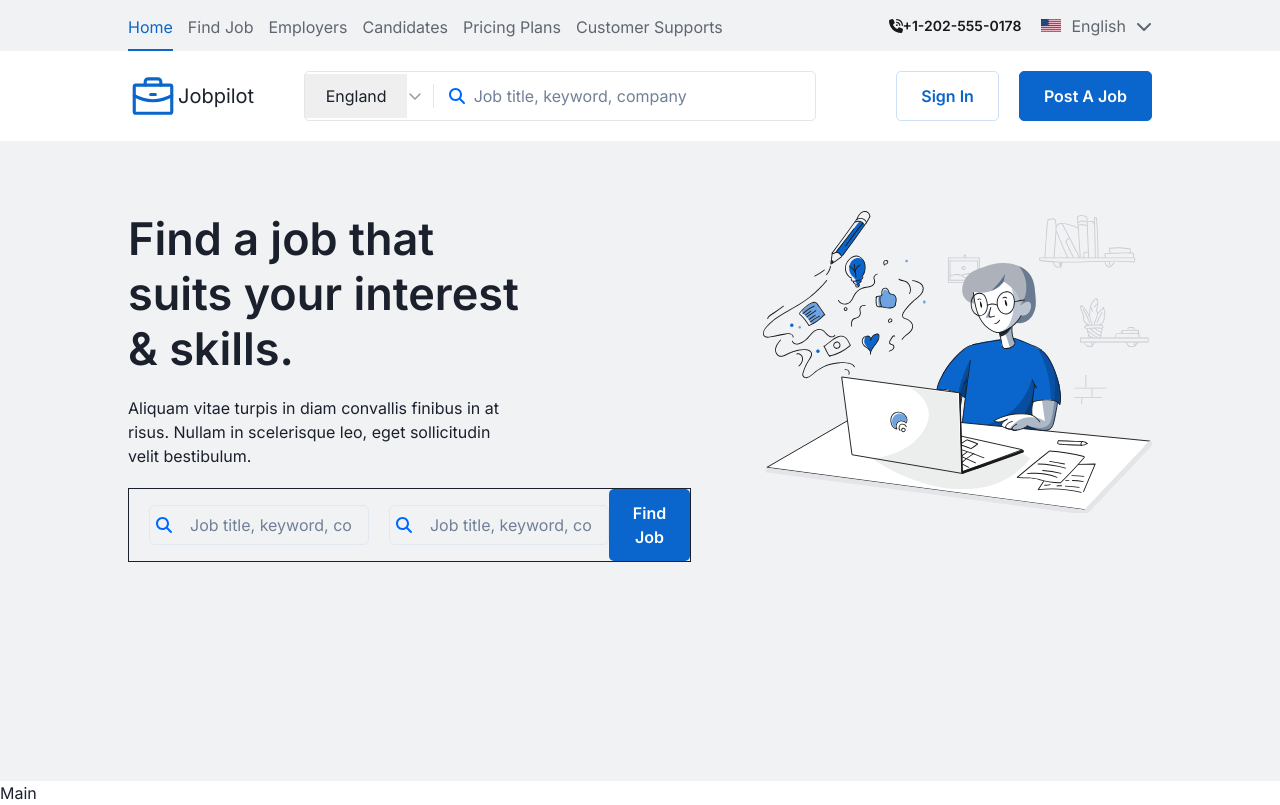
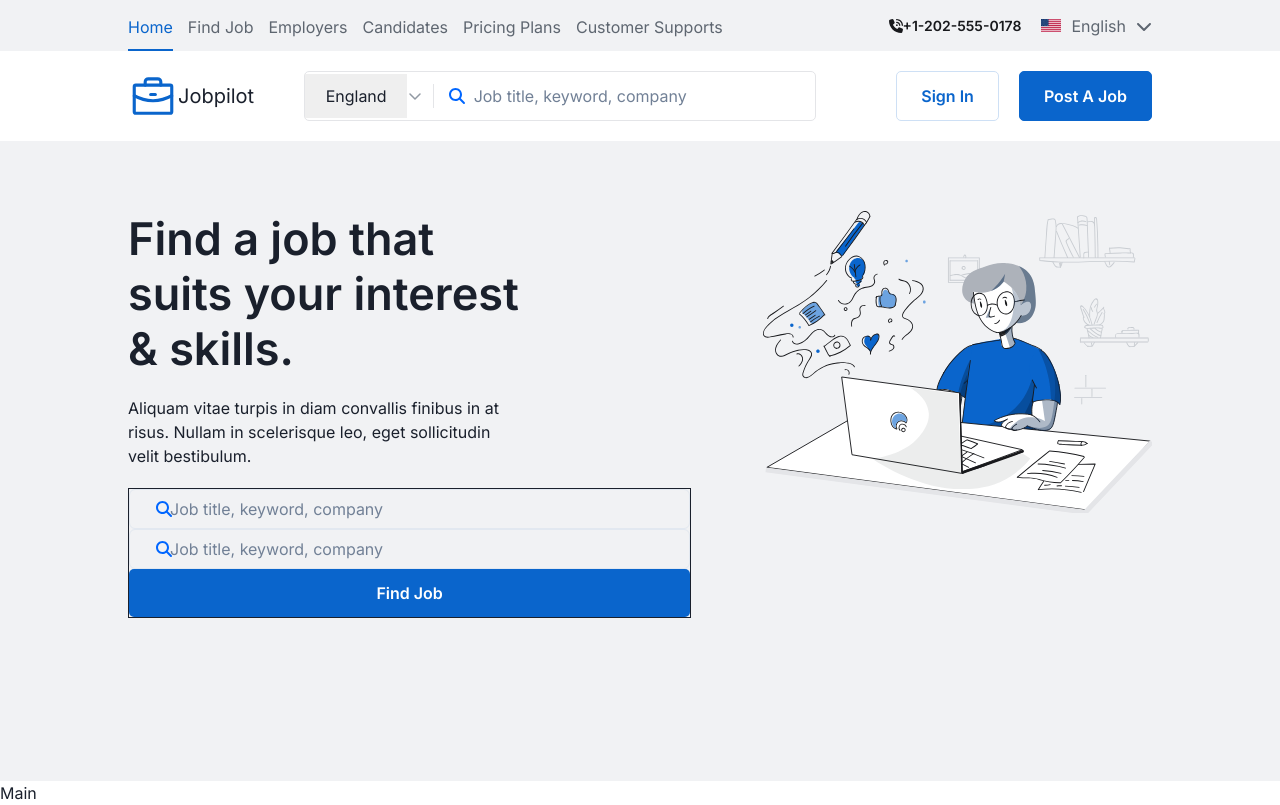
Before and after one commit to Fazliddin2208/job-listing, a Next.js app: page / in a window 1280 px wide. Built offline with nearby package versions, Linux system fonts and the light colour scheme; no server answers.

Commit message:
job filter

```diff
--- a/Components/Hero/HeroComponent.jsx
+++ b/Components/Hero/HeroComponent.jsx
@@ -2,7 +2,7 @@ import React from "react";
 import style from "./hero.module.scss";
 import Image from "next/image";
 import HeroImg from "@/public/images/heroimg.svg";
-import { Flex, Grid, Input, InputGroup, InputLeftElement, Text } from "@chakra-ui/react";
+import { Grid, Input, InputGroup, InputLeftElement, Text } from "@chakra-ui/react";
 import { FontAwesomeIcon } from "@fortawesome/react-fontawesome";
 import { faSearch } from "@fortawesome/free-solid-svg-icons";
 
@@ -24,11 +24,11 @@ export default function HeroComponent() {
               Aliquam vitae turpis in diam convallis finibus in at risus. Nullam
               in scelerisque leo, eget sollicitudin velit bestibulum.
             </Text>
-            <Flex border={'1px solid'}>
+            <Grid alignItems={"center"} border={'1px solid'}>
               <InputGroup
                 style={{
                   alignItems: "center",
-                  paddingLeft: "20px",
+                //   paddingLeft: "20px",
                 //   borderLeft: "1px solid #E4E5E8",
                 }}
               >
@@ -43,7 +43,7 @@ export default function HeroComponent() {
               <InputGroup
                 style={{
                   alignItems: "center",
-                  paddingLeft: "20px",
+                //   paddingLeft: "20px",
                 //   borderLeft: "1px solid #E4E5E8",
                 }}
               >
@@ -56,7 +56,7 @@ export default function HeroComponent() {
                 <Input type="tel" placeholder="Job title, keyword, company" />
               </InputGroup>
               <button className="btn-primary">Find Job</button>
-            </Flex>
+            </Grid>
           </div>
           <div className={style.hero__infos__pic}>
             <Image src={HeroImg} alt="hero" width={300} height={300} />
```
